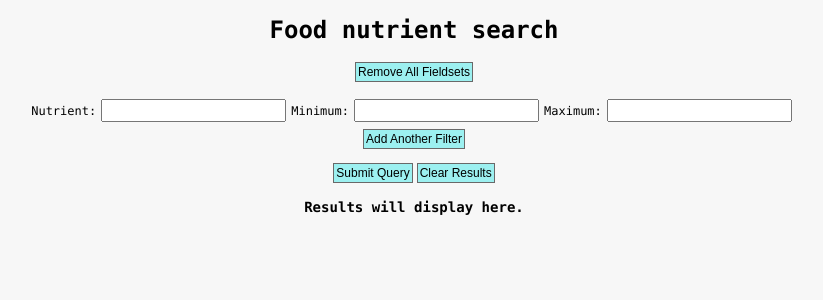
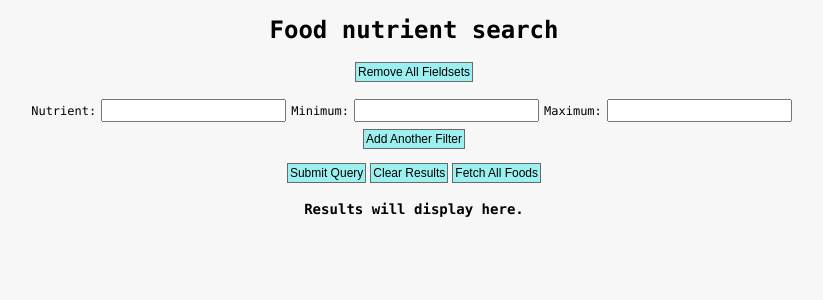
Before and after one commit to fsiino/food-nutrition-express, a React (Create React App) app in the folder client/: page / in a window 1280 px wide. Shown: the top 300 px of the page, without its empty margins (226-1049 px from the left). Built offline with nearby package versions, Linux system fonts and the light colour scheme.

Commit message:
Search functionality working on the frontend

```diff
--- a/client/src/components/Form.jsx
+++ b/client/src/components/Form.jsx
@@ -23,6 +23,23 @@ const Form = () => {
     e.preventDefault();
     setResults([])
     setNotFound(false)
+  }
+
+  const fetchAllFoods = e => {
+    e.preventDefault();
+    setLoading(true)
+    axios.get(`/api/foods/all`)
+      .then(res => {
+        if (res.data.length) {
+          setResults(res.data)
+          setLoading(false)
+        } else {
+          setResults([])
+          setLoading(false)
+          setNotFound(true)
+        }
+      })
+      .catch(err => setErrors(...err))
   }
 
   const clearAllFields = () => {
@@ -62,7 +79,6 @@ const Form = () => {
       query += `nutrient=${nutrient}&min=${min}&max=${max}/`
     }
     // Prefer axios.get over fetch for dynamic variables during async.
-    console.log(query)
     axios.get(`/api/foods/search/${query}`)
       .then(res => {
         if (res.data.length) {
@@ -138,10 +154,11 @@ const Form = () => {
         <div className="buttons-wrapper">
           <input type="submit" value="Submit Query" />
           <button onClick={handleClearResults}>Clear Results</button>
+          <button onClick={fetchAllFoods}>Fetch All Foods</button>
           {/* TODO: Return key doesnt submit, but rather hits New filter btn */}
         </div>
       </form>
-      <div>
+      <div className="results-container">
         <Results loadedFoods={loadedFoods} isLoading={isLoading} notFound={notFound} errors={errors} />
       </div>
     </>
--- a/client/src/components/Results.jsx
+++ b/client/src/components/Results.jsx
@@ -13,7 +13,12 @@ const Results = ({loadedFoods, isLoading, notFound, errors}) => {
   } else if (notFound) {
     return <h3>No results found.</h3>
   } else {
-    return <h3>Results will display here.</h3>
+    return (
+      <>
+        <h4 style={{ color: "red" }}>{errors}</h4>
+        <h3>Results will display here.</h3>
+      </>
+    )
   }
 //TODO: make results a grid, food on left, nutrients on right
 }
--- a/client/src/style/style.css
+++ b/client/src/style/style.css
@@ -40,3 +40,8 @@ input[type=submit], button {
   margin: 2px;
   border: 1px solid #696969;
 }
+
+.results-container {
+  width: 75%;
+  margin: auto;
+}
```
